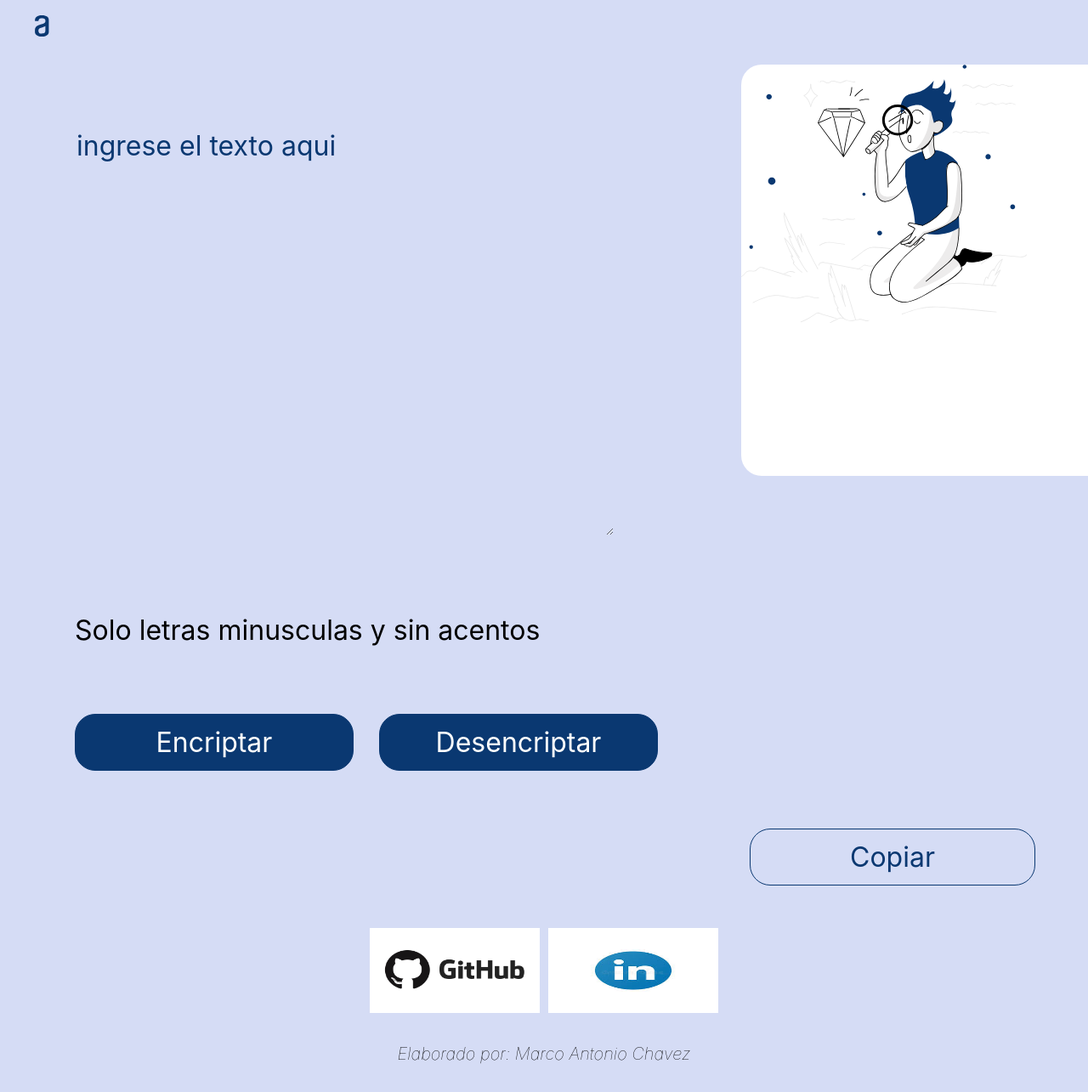
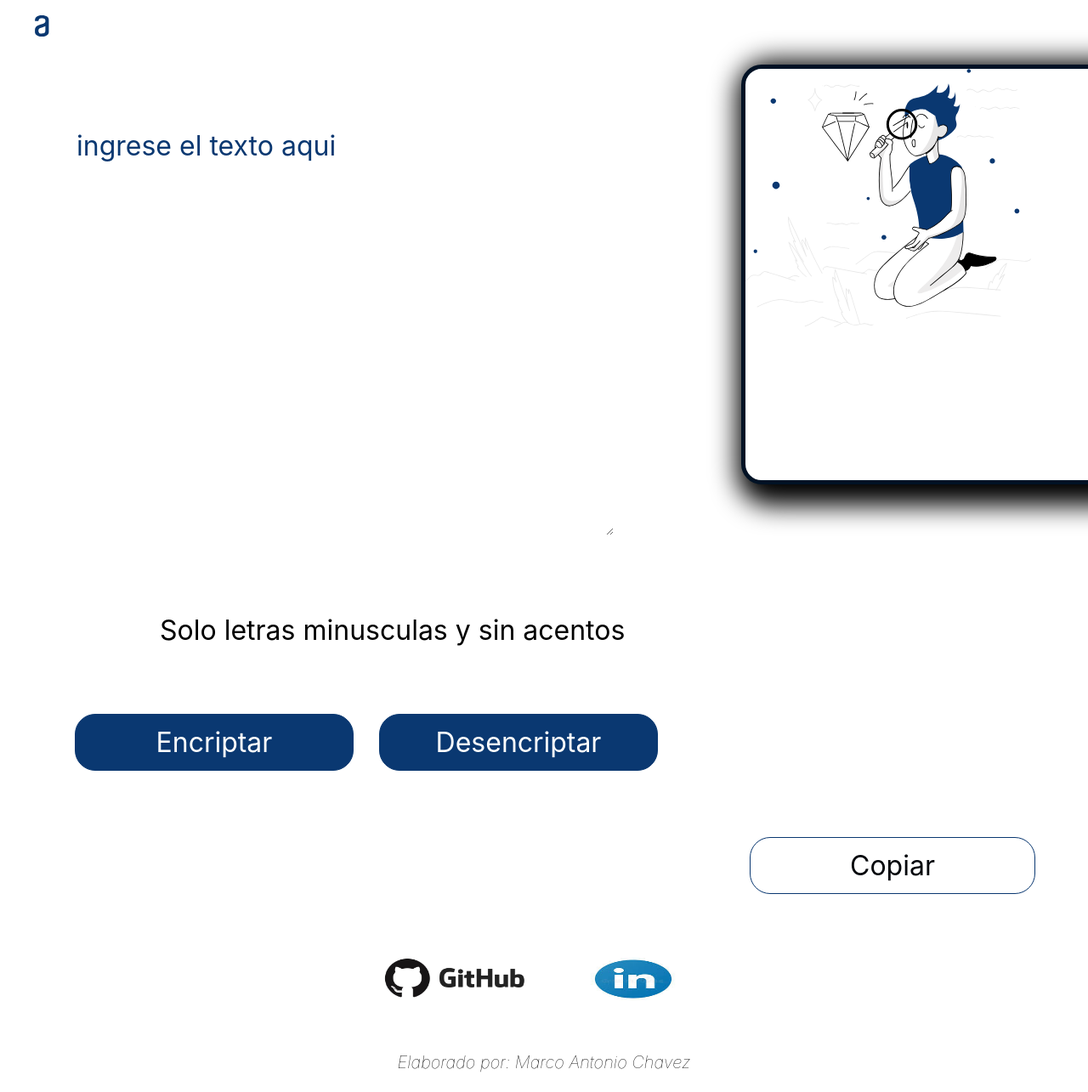
Before and after one commit to MarcoChavez08/Challenge-encriptador, a plain HTML site: page index.html in a window 1280 px wide. Shown: the top 1285 px of the page at 85% size. Drawn offline with Linux system fonts and the light colour scheme.

Commit message:
cambio de estilo

```diff
--- a/index.html
+++ b/index.html
@@ -37,7 +37,7 @@
     <script src="script.js"></script>
 </body>
 
-<footer>
+<footer class="footer">
     <div class="area-footer">
         <div class="redesSociales">
             <a href="https://github.com/MarcoChavez08"  ><img src="Imagenes/github.jpg" alt="icono github" class="red-social"></a>
--- a/style.css
+++ b/style.css
@@ -1,5 +1,5 @@
 *{
-    background:#d5dcf5 ;
+    background:#FFFFFF ;
     font-family: 'Inter';
     font-weight: 400;
     font-size: 32px;
@@ -29,10 +29,11 @@ main{
 }
 
 .mensaje{
+    border: 5px solid #011225;
     background: white;
     background-image: url("Imagenes/Muñeco.svg");
     background-repeat: no-repeat;
-    border: none;
+    box-shadow: 10px 10px 30px 15px #000000;
     border-radius: 24px;
     color:#0A3871;
     margin-left: 98px;
@@ -43,7 +44,10 @@ main{
 .mensaje:focus{
     outline: none;
 }
-
+.informacion{
+    border:none;
+    margin-left: 100px;
+}
 .botones{
     display: flex;
     margin-top: 18px;
@@ -72,14 +76,16 @@ main{
 .copiar{
     border: 1px solid #0A3871;
     border-radius: 24px;
-    color: #0A3871;
+    color: #03060b;
     cursor: pointer;
     height: 67px;
     margin-left: 108px;
     margin-top: 402px;
-    position: relative;
+    position: flex;
     width:336px;
 }
+
+
 
 .diseno-footer{
 
@@ -87,6 +93,7 @@ main{
     font-size: 20px;
     font-weight: 100;
     font-style: oblique;
+    background: #FFFFFF;
 }
 
 
@@ -94,11 +101,13 @@ main{
     display: flex;
     justify-content: center;
     align-items: center;
+    background: #FFFFFF;
 }
 .red-social{
 
     width: 200px;
     height: 100px;
+    background: #FFFFFF;
 }
 
 .redesSociales a:not(:last-child){
```
